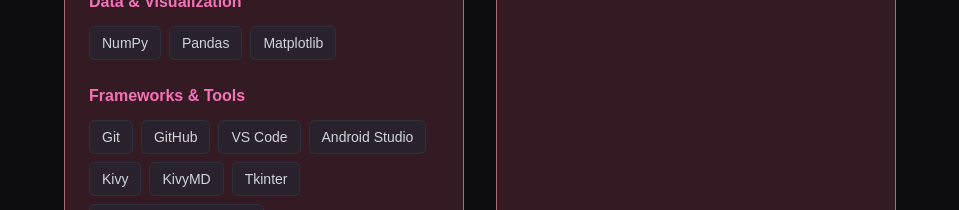
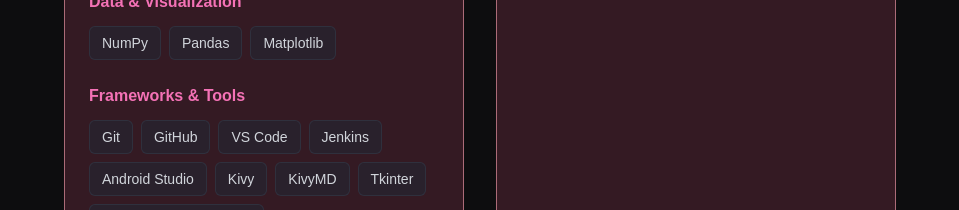
Before and after one commit to AnnaNutzz/Portfolio-Website, a Next.js app: page / in a window 1280 px wide. Shown: the part 3120-3330 px from the top of the page, without its empty margins (304-1263 px from the left). Built offline with nearby package versions, Linux system fonts and the light colour scheme; no server answers; the database is empty.

Commit message:
added missed skills

```diff
--- a/components/Skills.tsx
+++ b/components/Skills.tsx
@@ -55,6 +55,7 @@
       "Git",
       "GitHub",
       "VS Code",
+      "Jenkins",
       "Android Studio",
       "Kivy",
       "KivyMD",
```
